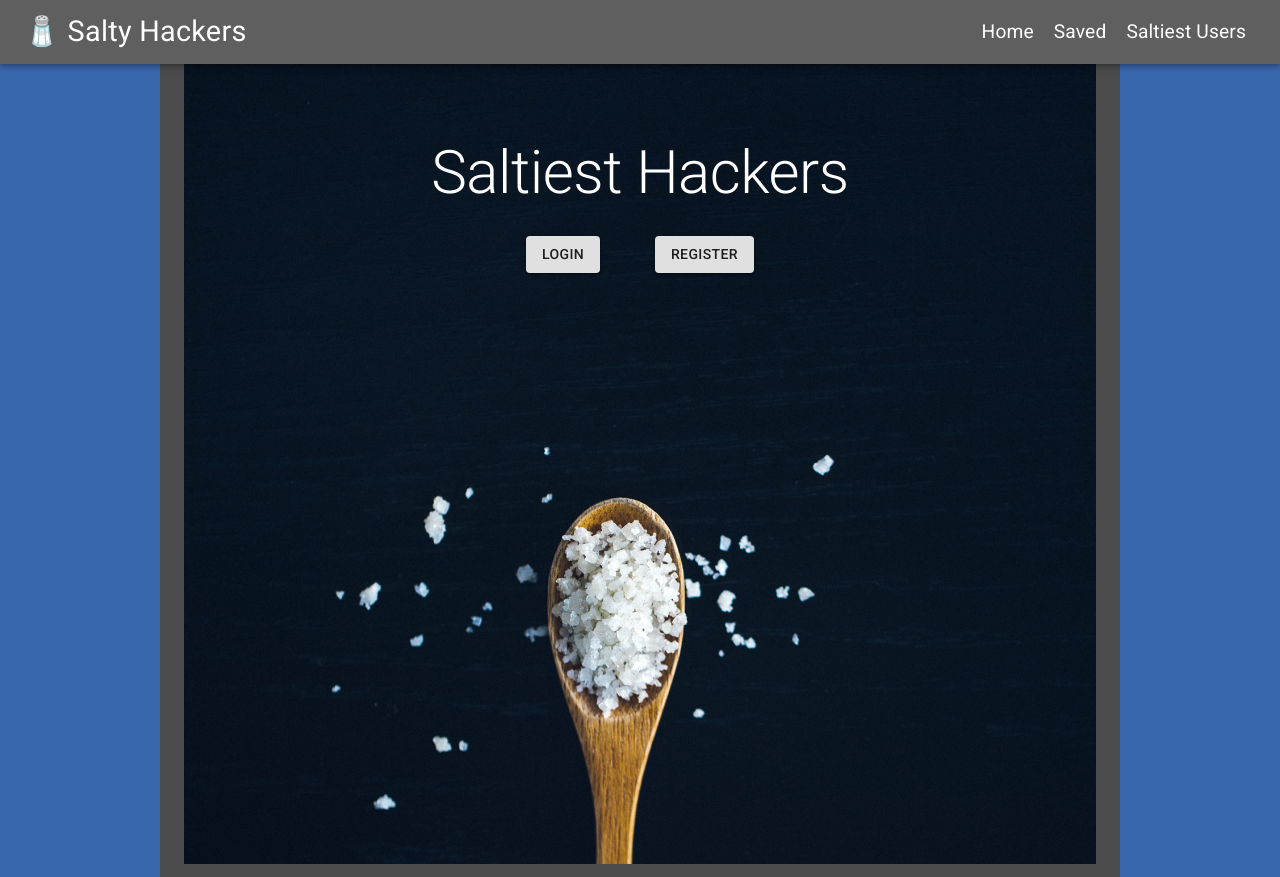
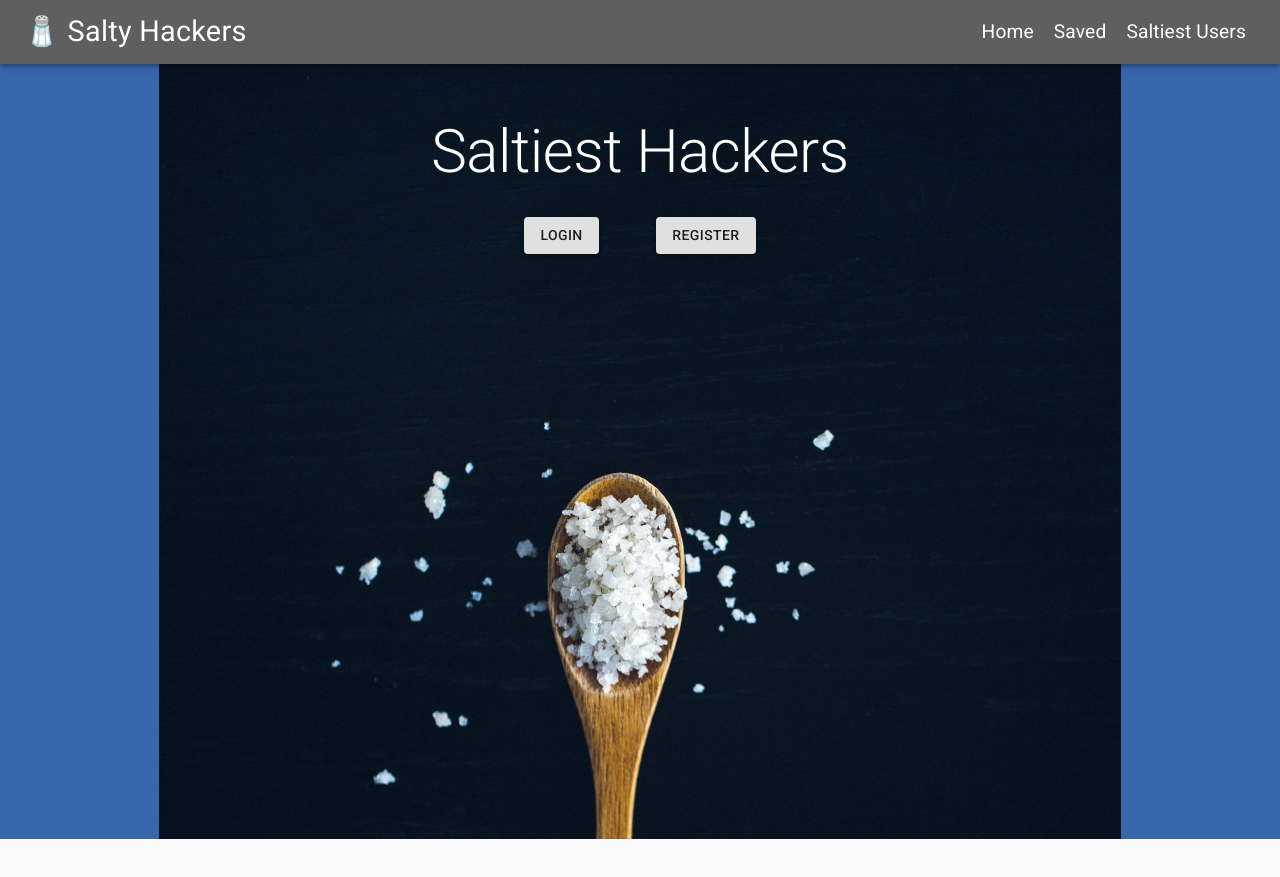
Before and after one commit to Saltiest-Hackers/Frontend, a React (Create React App) app in the folder saltiest-hackers/: page / in a window 1280 px wide. After the commit the page ends 839 px from the top, so only its background shows below. Built offline with nearby package versions, Linux system fonts and the light colour scheme.

Commit message:
Added negative margin to landing page image to cover edges

```diff
--- a/saltiest-hackers/src/components/Home.js
+++ b/saltiest-hackers/src/components/Home.js
@@ -25,7 +25,8 @@ const useStyles = makeStyles({
         backgroundImage: `url(${background})`,
         backgroundSize: 'cover',
         backgroundRepeat: 'none',
-        backgroundPosition: 'center center'
+        backgroundPosition: 'center center',
+        margin: '-2.7%',
     },
 })
 
```
